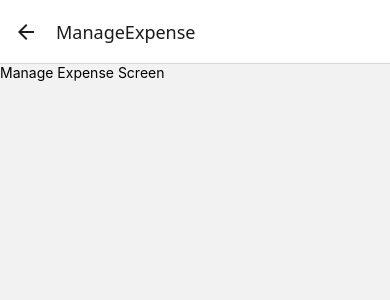
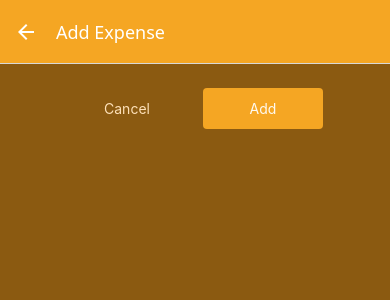
Before and after one commit to tsingh85/native-expense-tracker, a React Native app: screen /ManageExpense in a window 390 px wide. Shown: the top 300 px of the page. Built offline with nearby package versions, Linux system fonts and the light colour scheme.

Commit message:
Deleting and adding dummy expenses

```diff
--- a/App.js
+++ b/App.js
@@ -7,6 +7,7 @@
 import AllExpenses from './screens/AllExpenses';
 import ManageExpense from './screens/ManageExpense';
 import RecentExpenses from './screens/RecentExpenses';
+import ExpensesContextProvider from './store/expenses-context';
 
 import { GlobalStyles } from './constants/style';
 import IconButton from './components/UI/IconButton';
@@ -17,7 +18,7 @@
 function ExpensesOverview() {
   return (
     <BottomTabs.Navigator
-      screenOptions={{
+      screenOptions={({ navigation }) => ({
         headerStyle: { backgroundColor: GlobalStyles.colors.primary500 },
         headerTintColor: 'white',
         tabBarStyle: { backgroundColor: GlobalStyles.colors.primary500 },
@@ -28,10 +29,12 @@
             name="add"
             size={24}
             color={tintColor}
-            onPress={() => {}}
+            onPress={() => {
+              navigation.navigate('ManageExpense');
+            }}
           />
         ),
-      }}
+      })}
     >
       <BottomTabs.Screen
         name="RecentExpenses"
@@ -62,17 +65,31 @@
 export default function App() {
   return (
     <>
-      <StatusBar style="auto" />
+      <StatusBar style="light" />
+      <ExpensesContextProvider>
         <NavigationContainer>
-        <Stack.Navigator>
+          <Stack.Navigator
+            screenOptions={{
+              headerStyle: { backgroundColor: GlobalStyles.colors.primary500 },
+              headerTintColor: 'white',
+            }}
+          >
             <Stack.Screen
               name="ExpensesOverview"
               component={ExpensesOverview}
               options={{ headerShown: false }}
             />
-          <Stack.Screen name="ManageExpense" component={ManageExpense} />
+            <Stack.Screen
+              name="ManageExpense"
+              component={ManageExpense}
+              options={{
+                presentation: 'modal',
+                headerBackTitle: 'Back',
+              }}
+            />
           </Stack.Navigator>
         </NavigationContainer>
+      </ExpensesContextProvider>
     </>
   );
 }
--- a/components/ExpensesOutput/ExpenseItem.js
+++ b/components/ExpensesOutput/ExpenseItem.js
@@ -1,10 +1,15 @@
 import { Pressable, StyleSheet, Text, View } from 'react-native';
+import { useNavigation } from '@react-navigation/native';
 import { GlobalStyles } from '../../constants/style';
 import { getFormattedDate } from '../../util/date';
 
-function ExpenseItem({ description, date, amount }) {
+function ExpenseItem({ id, description, date, amount }) {
+  const navigation = useNavigation();
+
   function expensePressHandler() {
-    console.log('Expense item pressed!');
+    navigation.navigate('ManageExpense', {
+      expenseId: id,
+    });
   }
 
   return (
--- a/components/ExpensesOutput/ExpensesOutput.js
+++ b/components/ExpensesOutput/ExpensesOutput.js
@@ -1,76 +1,18 @@
-import { StyleSheet, View } from 'react-native';
+import { StyleSheet, Text, View } from 'react-native';
 import ExpensesSummary from './ExpensesSummary';
 import ExpensesList from './ExpensesList';
 import { GlobalStyles } from '../../constants/style';
 
-const DUMMY_EXPENSES = [
-  {
-    id: 'e1',
-    description: 'A pair of shoes',
-    amount: 59.99,
-    date: new Date('2026-01-01'),
-  },
-  {
-    id: 'e2',
-    description: 'A pair of trousers',
-    amount: 89.29,
-    date: new Date('2025-12-30'),
-  },
-  {
-    id: 'e3',
-    description: 'Some bananas',
-    amount: 5.99,
-    date: new Date('2025-12-29'),
-  },
-  {
-    id: 'e4',
-    description: 'A book',
-    amount: 14.99,
-    date: new Date('2025-12-25'),
-  },
-  {
-    id: 'e5',
-    description: 'Another book',
-    amount: 18.59,
-    date: new Date('2025-12-24'),
-  },
-  {
-    id: 'e6',
-    description: 'A carpet',
-    amount: 99.99,
-    date: new Date('2025-12-20'),
-  },
-  {
-    id: 'e7',
-    description: 'Some bananas',
-    amount: 5.99,
-    date: new Date('2025-12-19'),
-  },
-  {
-    id: 'e8',
-    description: 'A book',
-    amount: 14.99,
-    date: new Date('2025-12-15'),
-  },
-  {
-    id: 'e9',
-    description: 'Another book',
-    amount: 18.59,
-    date: new Date('2025-12-14'),
-  },
-  {
-    id: 'e10',
-    description: 'A carpet',
-    amount: 99.99,
-    date: new Date('2025-12-10'),
-  },
-];
+function ExpensesOutput({ expenses, expensesPeriod, fallbackText }) {
+  let content = <Text style={styles.fallbackText}>{fallbackText}</Text>;
+  if (expenses.length > 0) {
+    content = <ExpensesList expenses={expenses} />;
+  }
 
-function ExpensesOutput({ expenses, expensesPeriod }) {
   return (
     <View style={styles.container}>
-      <ExpensesSummary periodName={expensesPeriod} expenses={DUMMY_EXPENSES} />
-      <ExpensesList expenses={DUMMY_EXPENSES} />
+      <ExpensesSummary periodName={expensesPeriod} expenses={expenses} />
+      {content}
     </View>
   );
 }
@@ -84,4 +26,10 @@
     backgroundColor: GlobalStyles.colors.primary700,
     flex: 1,
   },
+  fallbackText: {
+    color: 'white',
+    textAlign: 'center',
+    marginTop: 32,
+    fontSize: 16,
+  },
 });
--- /dev/null
+++ b/components/UI/Button.js
@@ -0,0 +1,44 @@
+import { Pressable, StyleSheet, Text, View } from 'react-native';
+import { GlobalStyles } from '../../constants/style';
+
+function Button({ children, onPress, mode, style }) {
+  return (
+    <View style={style}>
+      <Pressable
+        onPress={onPress}
+        style={({ pressed }) => pressed && styles.pressed}
+      >
+        <View style={[styles.button, mode === 'flat' && styles.flat]}>
+          <Text style={[styles.buttonText, mode === 'flat' && styles.flatText]}>
+            {children}
+          </Text>
+        </View>
+      </Pressable>
+    </View>
+  );
+}
+
+export default Button;
+
+const styles = StyleSheet.create({
+  button: {
+    borderRadius: 4,
+    padding: 12,
+    backgroundColor: GlobalStyles.colors.primary500,
+  },
+  flat: {
+    backgroundColor: 'transparent',
+  },
+  pressed: {
+    opacity: 0.75,
+    backgroundColor: GlobalStyles.colors.primary100,
+    borderRadius: 4,
+  },
+  buttonText: {
+    color: GlobalStyles.colors.primary50,
+    textAlign: 'center',
+  },
+  flatText: {
+    color: GlobalStyles.colors.primary200,
+  },
+});
--- a/screens/AllExpenses.js
+++ b/screens/AllExpenses.js
@@ -1,7 +1,16 @@
+import { useContext } from 'react';
 import ExpensesOutput from '../components/ExpensesOutput/ExpensesOutput';
+import { ExpensesContext } from '../store/expenses-context';
 
 function AllExpenses() {
-  return <ExpensesOutput expensesPeriod="Total" expenses={[]} />;
+  const expensesCtx = useContext(ExpensesContext);
+  return (
+    <ExpensesOutput
+      expensesPeriod="Total"
+      expenses={expensesCtx.expenses}
+      fallbackText="No expenses registered."
+    />
+  );
 }
 
 export default AllExpenses;
--- a/screens/ManageExpense.js
+++ b/screens/ManageExpense.js
@@ -1,7 +1,93 @@
-import { Text } from 'react-native';
+import { useContext, useLayoutEffect } from 'react';
+import { StyleSheet, View } from 'react-native';
+import IconButton from '../components/UI/IconButton';
+import { GlobalStyles } from '../constants/style';
+import Button from '../components/UI/Button';
+import { ExpensesContext } from '../store/expenses-context';
 
-function ManageExpense() {
-  return <Text>Manage Expense Screen</Text>;
+function ManageExpense({ route, navigation }) {
+  const expensesCtx = useContext(ExpensesContext);
+  const editedExpenseId = route.params?.expenseId;
+  const isEditing = !!editedExpenseId;
+
+  useLayoutEffect(() => {
+    navigation.setOptions({
+      title: isEditing ? 'Edit Expense' : 'Add Expense',
+    });
+  }, [navigation, isEditing]);
+
+  function deleteExpenseHandler() {
+    expensesCtx.deleteExpense(editedExpenseId);
+    navigation.goBack();
+  }
+
+  function cancelHandler() {
+    navigation.goBack();
+  }
+
+  function confirmHandler() {
+    if (isEditing) {
+      expensesCtx.updateExpense(editedExpenseId, {
+        description: 'Test Update!',
+        amount: 19.99,
+        date: new Date('2025-12-31'),
+      });
+    } else {
+      expensesCtx.addExpense({
+        description: 'Test New',
+        amount: 19.99,
+        date: new Date('2026-01-03'),
+      });
+    }
+    navigation.goBack();
+  }
+
+  return (
+    <View style={styles.container}>
+      <View style={styles.buttons}>
+        <Button mode="flat" onPress={cancelHandler} style={styles.button}>
+          Cancel
+        </Button>
+        <Button onPress={confirmHandler} style={styles.button}>
+          {isEditing ? 'Update' : 'Add'}
+        </Button>
+      </View>
+      {isEditing && (
+        <View style={styles.deleteContainer}>
+          <IconButton
+            name="trash"
+            color={GlobalStyles.colors.error500}
+            size={36}
+            onPress={deleteExpenseHandler}
+          />
+        </View>
+      )}
+    </View>
+  );
 }
 
 export default ManageExpense;
+
+const styles = StyleSheet.create({
+  container: {
+    flex: 1,
+    padding: 24,
+    backgroundColor: GlobalStyles.colors.primary800,
+  },
+  deleteContainer: {
+    marginTop: 16,
+    paddingTop: 8,
+    borderTopWidth: 2,
+    borderTopColor: GlobalStyles.colors.primary200,
+    alignItems: 'center',
+  },
+  buttons: {
+    flexDirection: 'row',
+    justifyContent: 'center',
+    alignItems: 'center',
+  },
+  button: {
+    minWidth: 120,
+    marginHorizontal: 8,
+  },
+});
--- /dev/null
+++ b/store/expenses-context.js
@@ -0,0 +1,123 @@
+import { createContext, useReducer } from 'react';
+
+const DUMMY_EXPENSES = [
+  {
+    id: 'e1',
+    description: 'A pair of shoes',
+    amount: 59.99,
+    date: new Date('2026-01-01'),
+  },
+  {
+    id: 'e2',
+    description: 'A pair of trousers',
+    amount: 89.29,
+    date: new Date('2025-12-30'),
+  },
+  {
+    id: 'e3',
+    description: 'Some bananas',
+    amount: 5.99,
+    date: new Date('2025-12-29'),
+  },
+  {
+    id: 'e4',
+    description: 'A book',
+    amount: 14.99,
+    date: new Date('2025-12-25'),
+  },
+  {
+    id: 'e5',
+    description: 'Another book',
+    amount: 18.59,
+    date: new Date('2025-12-24'),
+  },
+  {
+    id: 'e6',
+    description: 'A carpet',
+    amount: 99.99,
+    date: new Date('2025-12-20'),
+  },
+  {
+    id: 'e7',
+    description: 'Some bananas',
+    amount: 5.99,
+    date: new Date('2025-12-19'),
+  },
+  {
+    id: 'e8',
+    description: 'A book',
+    amount: 14.99,
+    date: new Date('2025-12-15'),
+  },
+  {
+    id: 'e9',
+    description: 'Another book',
+    amount: 18.59,
+    date: new Date('2025-12-14'),
+  },
+  {
+    id: 'e10',
+    description: 'A carpet',
+    amount: 99.99,
+    date: new Date('2025-12-10'),
+  },
+];
+
+export const ExpensesContext = createContext({
+  expenses: [],
+  addExpense: ({ description, amount, date }) => {},
+  deleteExpense: id => {},
+  updateExpense: (id, { description, amount, date }) => {},
+});
+
+function expensesReducer(state, action) {
+  switch (action.type) {
+    case 'ADD':
+      const id = new Date().toString() + Math.random().toString();
+      return [{ ...action.payload, id: id }, ...state];
+    case 'UPDATE':
+      const updatableExpenseIndex = state.findIndex(
+        expense => expense.id === action.payload.id
+      );
+      const updatableExpense = state[updatableExpenseIndex];
+      const updatedItem = { ...updatableExpense, ...action.payload.data };
+      const updatedExpenses = [...state];
+      updatedExpenses[updatableExpenseIndex] = updatedItem;
+      return updatedExpenses;
+    case 'DELETE':
+      return state.filter(expense => expense.id !== action.payload);
+    default:
+      return state;
+  }
+}
+
+function ExpensesContextProvider({ children }) {
+  const [expensesState, dispatch] = useReducer(expensesReducer, DUMMY_EXPENSES);
+
+  function addExpense(expenseData) {
+    dispatch({ type: 'ADD', payload: expenseData });
+  }
+
+  function deleteExpense(id) {
+    dispatch({ type: 'DELETE', payload: id });
+  }
+
+  function updateExpense(id, expenseData) {
+    dispatch({ type: 'UPDATE', payload: { id, data: expenseData } });
+  }
+
+  const value = {
+    expenses: expensesState,
+    addExpense: addExpense,
+    deleteExpense: deleteExpense,
+    updateExpense: updateExpense,
+  };
+
+  return (
+    <ExpensesContext.Provider value={value}>
+      {children}
+    </ExpensesContext.Provider>
+  );
+}
+
+export default ExpensesContextProvider;
--- a/util/date.js
+++ b/util/date.js
@@ -6,3 +6,7 @@
     day: 'numeric',
   });
 }
+
+export function getDateMinusDays(date, days) {
+  return new Date(date.getFullYear(), date.getMonth(), date.getDate() - days);
+}
```
Also changed, not shown: screens/RecentExpenses.js (+18 -1 lines). Lines whose indentation alone changed are shown as unchanged.
